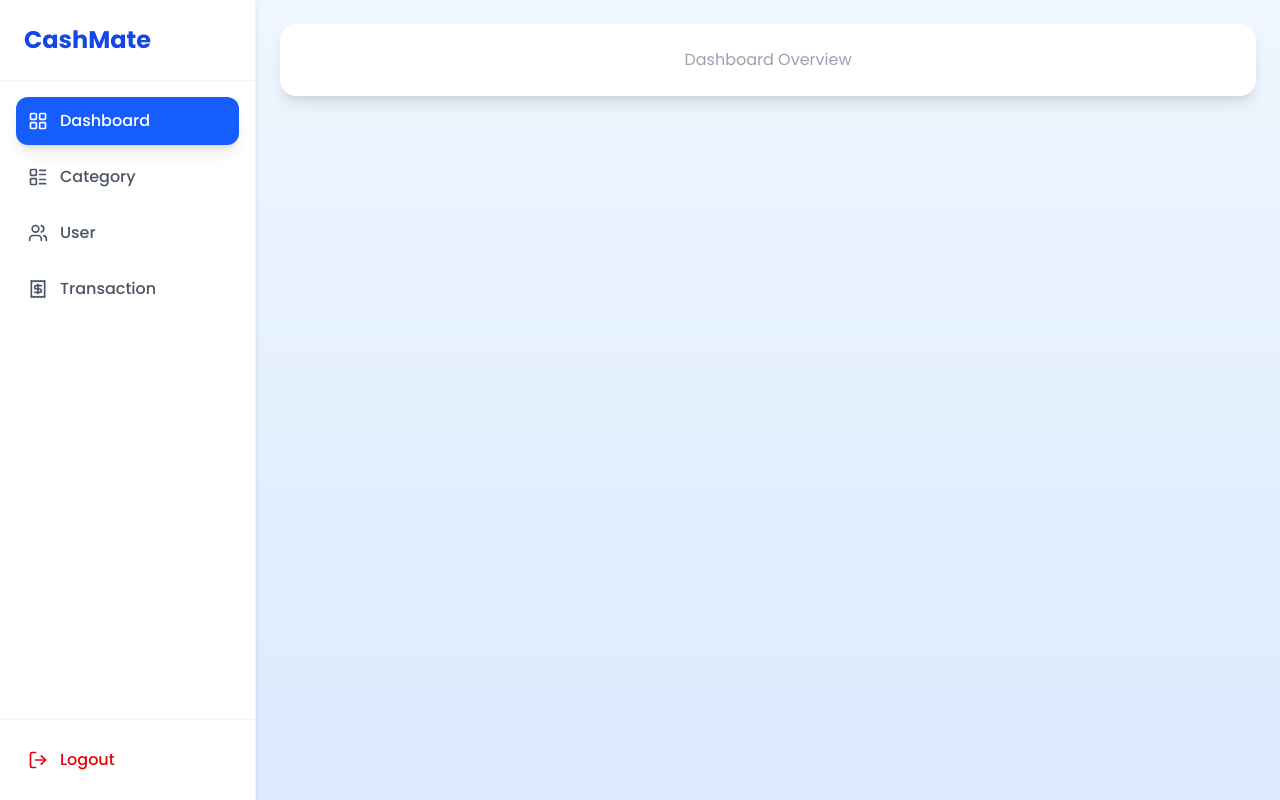
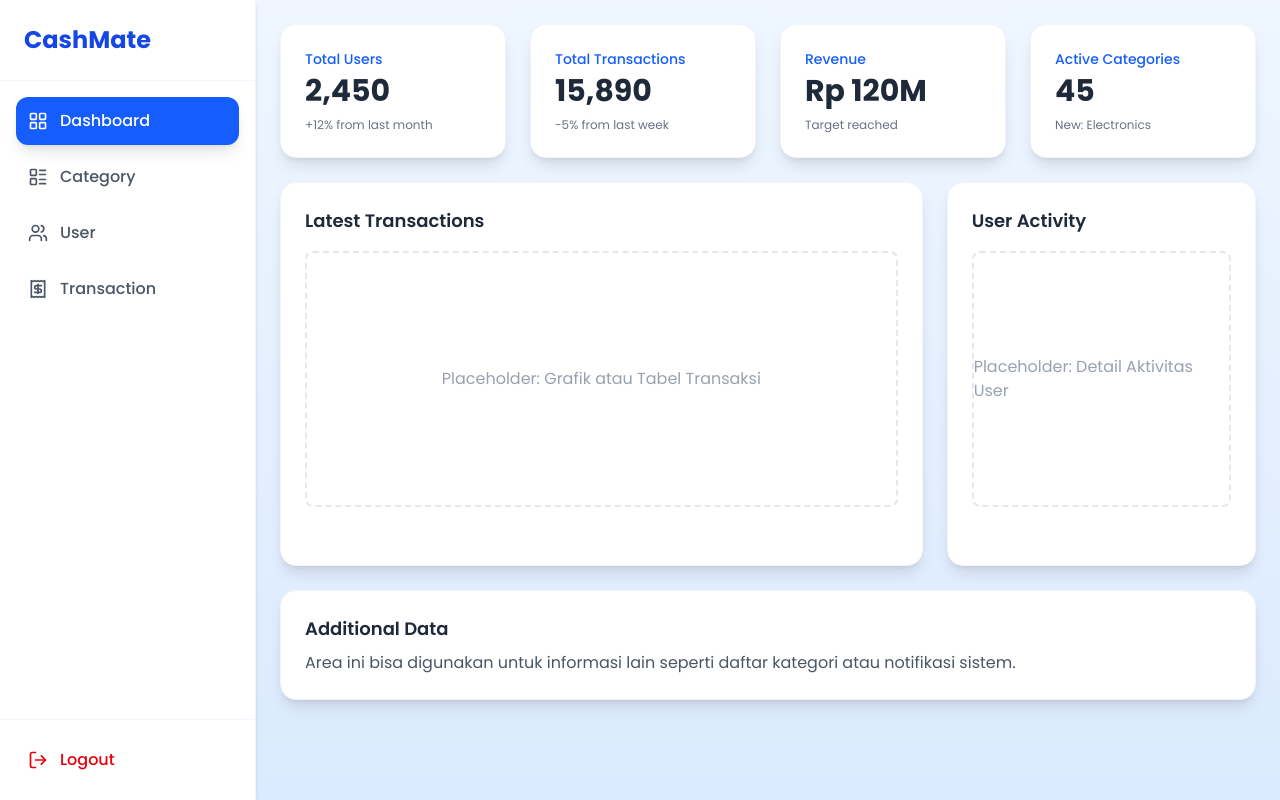
Before and after one commit to yanevannn/cashmate-fe, a React (Vite) app: page /dashboard in a window 1280 px wide. Built offline with nearby package versions, Linux system fonts and the light colour scheme.

Commit message:
feat(dashboard): add content dashboard

```diff
--- a/src/pages/DashbaordPage.tsx
+++ b/src/pages/DashbaordPage.tsx
@@ -78,9 +78,85 @@ const DashboardPage: React.FC = () => {
             <Route
               path="/"
               element={
-                <div className="p-6 bg-white rounded-2xl shadow-lg text-gray-400 text-center">
-                  Dashboard Overview
-                </div>
+                <>
+                  <div className="space-y-6">
+                    <div className="grid grid-cols-1 sm:grid-cols-2 lg:grid-cols-4 gap-6">
+                      {/* Layout cards sudah responsive dengan grid-cols-1/2/4 */}
+                      <div className="bg-white p-6 rounded-2xl shadow-lg border border-gray-100">
+                        <p className="text-sm font-medium text-blue-600">
+                          Total Users
+                        </p>
+                        <p className="text-3xl font-bold text-gray-800 mt-1">
+                          2,450
+                        </p>
+                        <p className="text-xs text-gray-500 mt-2">
+                          +12% from last month
+                        </p>
+                      </div>
+                      <div className="bg-white p-6 rounded-2xl shadow-lg border border-gray-100">
+                        <p className="text-sm font-medium text-blue-600">
+                          Total Transactions
+                        </p>
+                        <p className="text-3xl font-bold text-gray-800 mt-1">
+                          15,890
+                        </p>
+                        <p className="text-xs text-gray-500 mt-2">
+                          -5% from last week
+                        </p>
+                      </div>
+                      <div className="bg-white p-6 rounded-2xl shadow-lg border border-gray-100">
+                        <p className="text-sm font-medium text-blue-600">
+                          Revenue
+                        </p>
+                        <p className="text-3xl font-bold text-gray-800 mt-1">
+                          Rp 120M
+                        </p>
+                        <p className="text-xs text-gray-500 mt-2">
+                          Target reached
+                        </p>
+                      </div>
+                      <div className="bg-white p-6 rounded-2xl shadow-lg border border-gray-100">
+                        <p className="text-sm font-medium text-blue-600">
+                          Active Categories
+                        </p>
+                        <p className="text-3xl font-bold text-gray-800 mt-1">
+                          45
+                        </p>
+                        <p className="text-xs text-gray-500 mt-2">
+                          New: Electronics
+                        </p>
+                      </div>
+                    </div>
+                    {/* Layout grafik/tabel juga responsif: grid-cols-1 di mobile, lg:grid-cols-3 di desktop */}
+                    <div className="grid grid-cols-1 lg:grid-cols-3 gap-6">
+                      <div className="lg:col-span-2 bg-white p-6 rounded-2xl shadow-lg border border-gray-100 min-h-96">
+                        <h3 className="text-lg font-semibold text-gray-800 mb-4">
+                          Latest Transactions
+                        </h3>
+                        <div className="h-64 flex items-center justify-center text-gray-400 border-2 border-dashed border-gray-200 rounded-lg">
+                          Placeholder: Grafik atau Tabel Transaksi
+                        </div>
+                      </div>
+                      <div className="bg-white p-6 rounded-2xl shadow-lg border border-gray-100">
+                        <h3 className="text-lg font-semibold text-gray-800 mb-4">
+                          User Activity
+                        </h3>
+                        <div className="h-64 flex items-center justify-center text-gray-400 border-2 border-dashed border-gray-200 rounded-lg">
+                          Placeholder: Detail Aktivitas User
+                        </div>
+                      </div>
+                    </div>
+                    <div className="bg-white p-6 rounded-2xl shadow-lg border border-gray-100">
+                      <h3 className="text-lg font-semibold text-gray-800">
+                        Additional Data
+                      </h3>
+                      <p className="text-gray-600 mt-2">
+                        Area ini bisa digunakan untuk informasi lain seperti
+                        daftar kategori atau notifikasi sistem.
+                      </p>
+                    </div>
+                  </div>
+                </>
               }
             />
             <Route path="category/*" element={<CategoryManagement />} />
```
